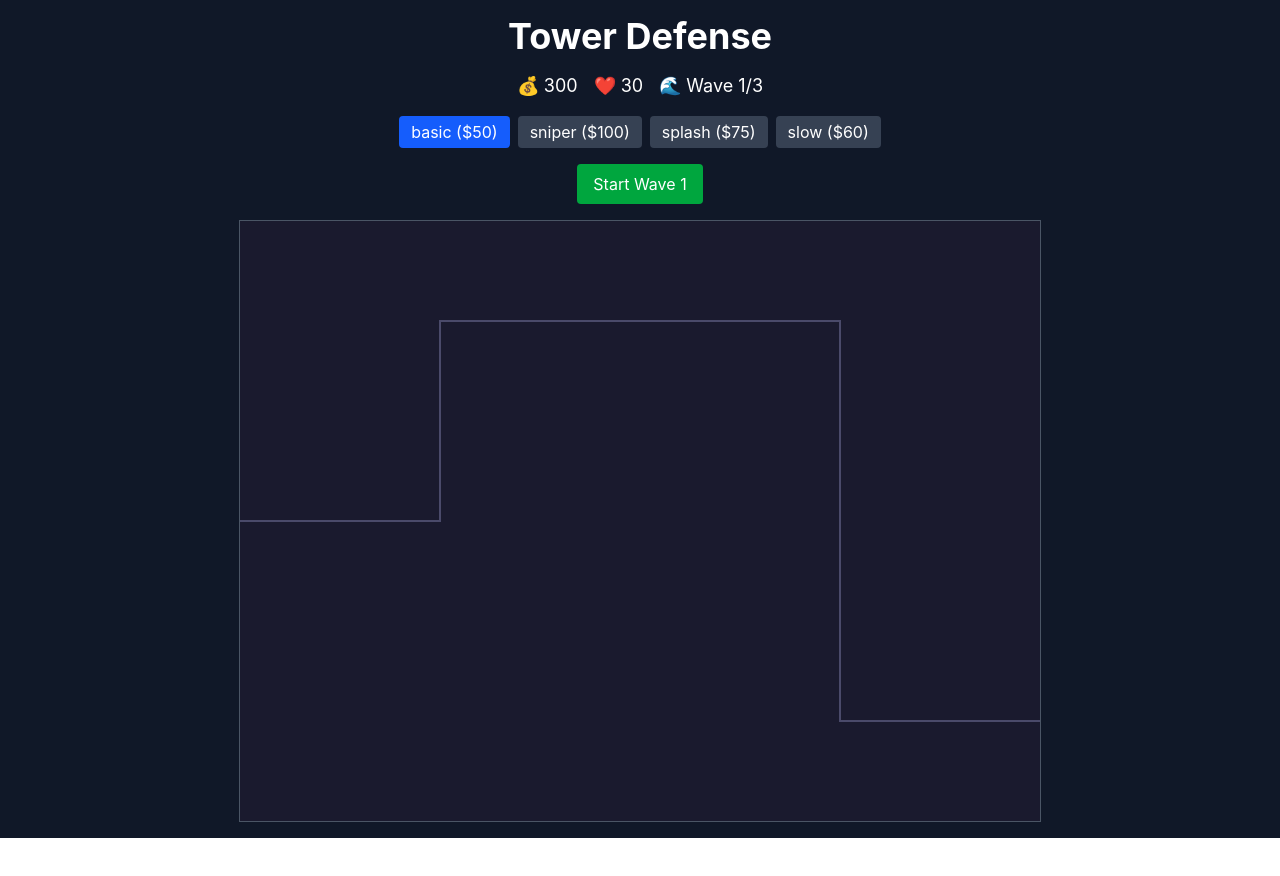
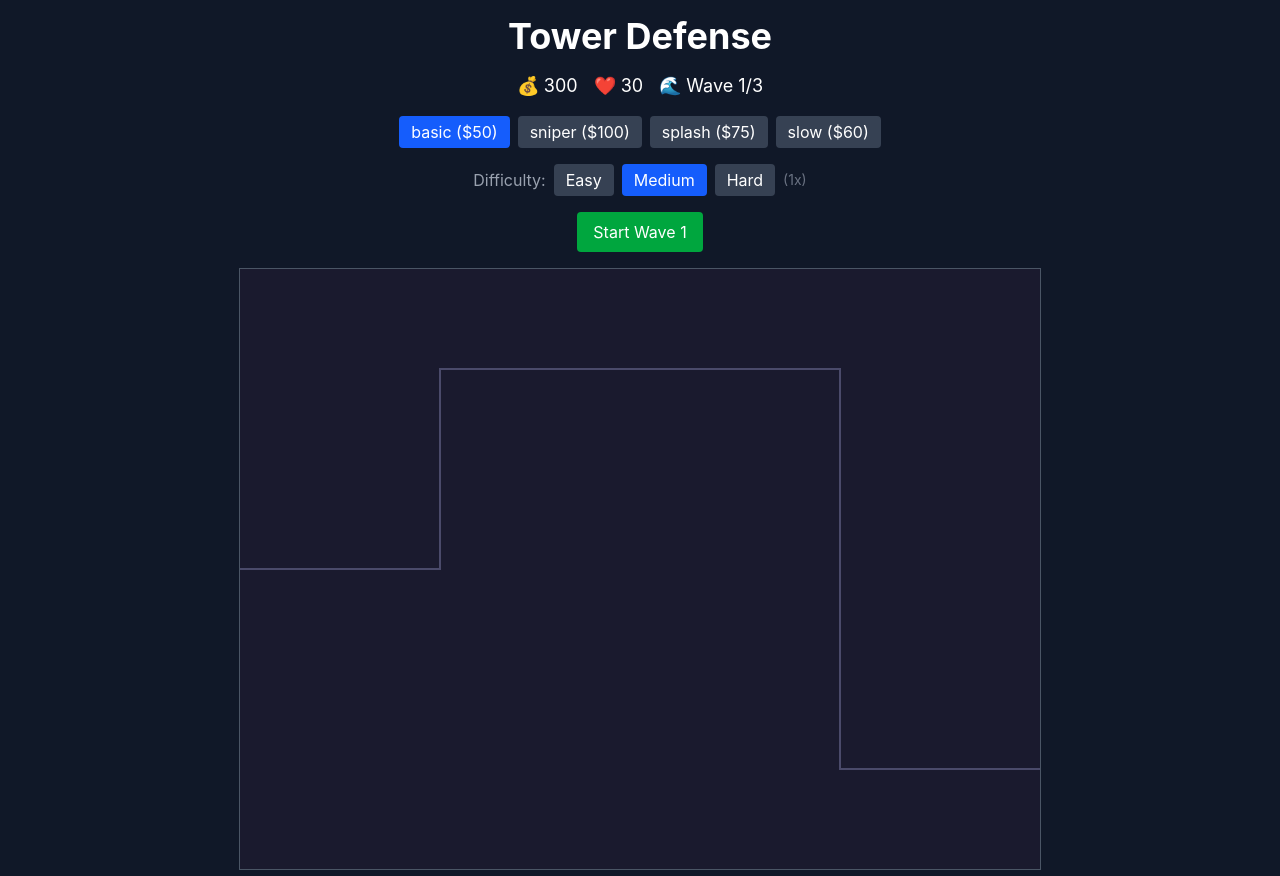
Before and after one commit to dsmchen/ai-test-2, a React (Vite) app: page / in a window 1280 px wide. Shown: the top 876 px of the page. Before the commit the page ends 838 px from the top, so only its background shows below. Built offline with nearby package versions, Linux system fonts and the light colour scheme.

Commit message:
feat: add difficulty levels (easy/medium/hard)
- Add Difficulty type and DIFFICULTY_MULTIPLIER (0.5x, 1x, 1.5x)
- Scale enemy health, speed, and reward by difficulty in spawnEnemy
- Add difficulty selector UI before wave 1
- Add 5 tests for difficulty scaling

```diff
--- a/src/components/Game.tsx
+++ b/src/components/Game.tsx
@@ -1,6 +1,6 @@
 import { useEffect, useRef, useState } from 'react'
-import { Tower, TowerType } from '../game/types'
-import { CELL_SIZE, CANVAS_WIDTH, CANVAS_HEIGHT, STARTING_MONEY, STARTING_LIVES, UPGRADE_COST } from '../game/constants'
+import { Tower, TowerType, Difficulty } from '../game/types'
+import { CELL_SIZE, CANVAS_WIDTH, CANVAS_HEIGHT, STARTING_MONEY, STARTING_LIVES, UPGRADE_COST, DIFFICULTY_MULTIPLIER } from '../game/constants'
 import {
   createInitialState,
   spawnEnemy,
@@ -26,6 +26,7 @@ function Game() {
   const [selectedPlacedTower, setSelectedPlacedTower] = useState<Tower | null>(null)
   const [gameOver, setGameOver] = useState<'won' | 'lost' | null>(null)
   const [waveStarted, setWaveStarted] = useState(false)
+  const [difficulty, setDifficulty] = useState<Difficulty>('medium')
 
   const gameRef = useRef(createInitialState())
 
@@ -97,7 +98,7 @@ function Game() {
 
       if (!gameOver) {
         if (game.enemiesSpawned < 8 && timestamp - game.lastSpawn > 1500) {
-          spawnEnemy(game)
+          spawnEnemy(game, difficulty)
           game.lastSpawn = timestamp
         }
 
@@ -130,7 +131,7 @@ function Game() {
     return () => {
       cancelAnimationFrame(animationId)
     }
-  }, [gameOver, wave])
+  }, [gameOver, wave, difficulty])
 
   const upgradeCost = selectedPlacedTower ? UPGRADE_COST[selectedPlacedTower.level] : 0
   const canUpgrade = selectedPlacedTower && selectedPlacedTower.level < 3 && money >= upgradeCost
@@ -142,6 +143,22 @@ function Game() {
     <div className="flex flex-col items-center gap-4">
       <HUD money={money} lives={lives} wave={wave} />
       <TowerSelector selected={selectedTower} onSelect={setSelectedTower} />
+
+      {!waveStarted && !gameOver && wave === 1 && (
+        <div className="flex items-center gap-2">
+          <span className="text-gray-400">Difficulty:</span>
+          {(['easy', 'medium', 'hard'] as Difficulty[]).map(d => (
+            <button
+              key={d}
+              onClick={() => setDifficulty(d)}
+              className={`px-3 py-1 rounded capitalize ${difficulty === d ? 'bg-blue-600' : 'bg-gray-700'} hover:bg-blue-500`}
+            >
+              {d}
+            </button>
+          ))}
+          <span className="text-gray-500 text-sm">({DIFFICULTY_MULTIPLIER[difficulty]}x)</span>
+        </div>
+      )}
 
       {!waveStarted && !gameOver && (
         <button onClick={startWave} className="px-4 py-2 bg-green-600 rounded hover:bg-green-500">
--- a/src/game/constants.ts
+++ b/src/game/constants.ts
@@ -1,4 +1,4 @@
-import { TowerType, EnemyType } from './types'
+import { TowerType, EnemyType, Difficulty } from './types'
 
 export const CELL_SIZE = 40
 export const CANVAS_WIDTH = 800
@@ -36,3 +36,9 @@ export const SPAWN_INTERVAL = 1500
 export const STARTING_MONEY = 300
 export const STARTING_LIVES = 30
 export const TOTAL_WAVES = 3
+
+export const DIFFICULTY_MULTIPLIER: Record<Difficulty, number> = {
+  easy: 0.5,
+  medium: 1,
+  hard: 1.5,
+}
--- a/src/game/logic.ts
+++ b/src/game/logic.ts
@@ -1,5 +1,5 @@
-import { GameState, Tower, EnemyType } from './types'
-import { PATH, ENEMY_STATS, ENEMIES_PER_WAVE, TOWER_STATS, CELL_SIZE, STARTING_MONEY, STARTING_LIVES, UPGRADE_COST, UPGRADE_MULTIPLIER } from './constants'
+import { GameState, Tower, EnemyType, Difficulty } from './types'
+import { PATH, ENEMY_STATS, ENEMIES_PER_WAVE, TOWER_STATS, CELL_SIZE, STARTING_MONEY, STARTING_LIVES, UPGRADE_COST, UPGRADE_MULTIPLIER, DIFFICULTY_MULTIPLIER } from './constants'
 
 export function getTowerStats(tower: Tower) {
   const base = TOWER_STATS[tower.type]
@@ -27,7 +27,7 @@ export function createInitialState(): GameState {
   }
 }
 
-export function spawnEnemy(game: GameState) {
+export function spawnEnemy(game: GameState, difficulty: Difficulty = 'medium') {
   if (!game.waveStarted || game.enemiesSpawned >= ENEMIES_PER_WAVE) return
 
   const types: EnemyType[] = ['normal', 'fast', 'tank']
@@ -36,17 +36,18 @@ export function spawnEnemy(game: GameState) {
   }
   const type = types[Math.floor(Math.random() * types.length)]
   const stats = ENEMY_STATS[type]
+  const mult = DIFFICULTY_MULTIPLIER[difficulty]
 
   game.enemies.push({
     id: Date.now() + Math.random(),
     type,
     x: PATH[0].x,
     y: PATH[0].y,
-    health: stats.health,
-    maxHealth: stats.health,
-    speed: stats.speed,
+    health: stats.health * mult,
+    maxHealth: stats.health * mult,
+    speed: stats.speed * mult,
     pathIndex: 0,
-    reward: stats.reward,
+    reward: Math.round(stats.reward * mult),
   })
   game.enemiesSpawned++
 }
--- a/src/game/types.ts
+++ b/src/game/types.ts
@@ -1,5 +1,6 @@
 export type TowerType = 'basic' | 'sniper' | 'splash' | 'slow'
 export type EnemyType = 'normal' | 'fast' | 'tank' | 'boss'
+export type Difficulty = 'easy' | 'medium' | 'hard'
 
 export interface Tower {
   id: number
```
Also changed, not shown: 2 other files (tests, documents, lock files or other folders).
